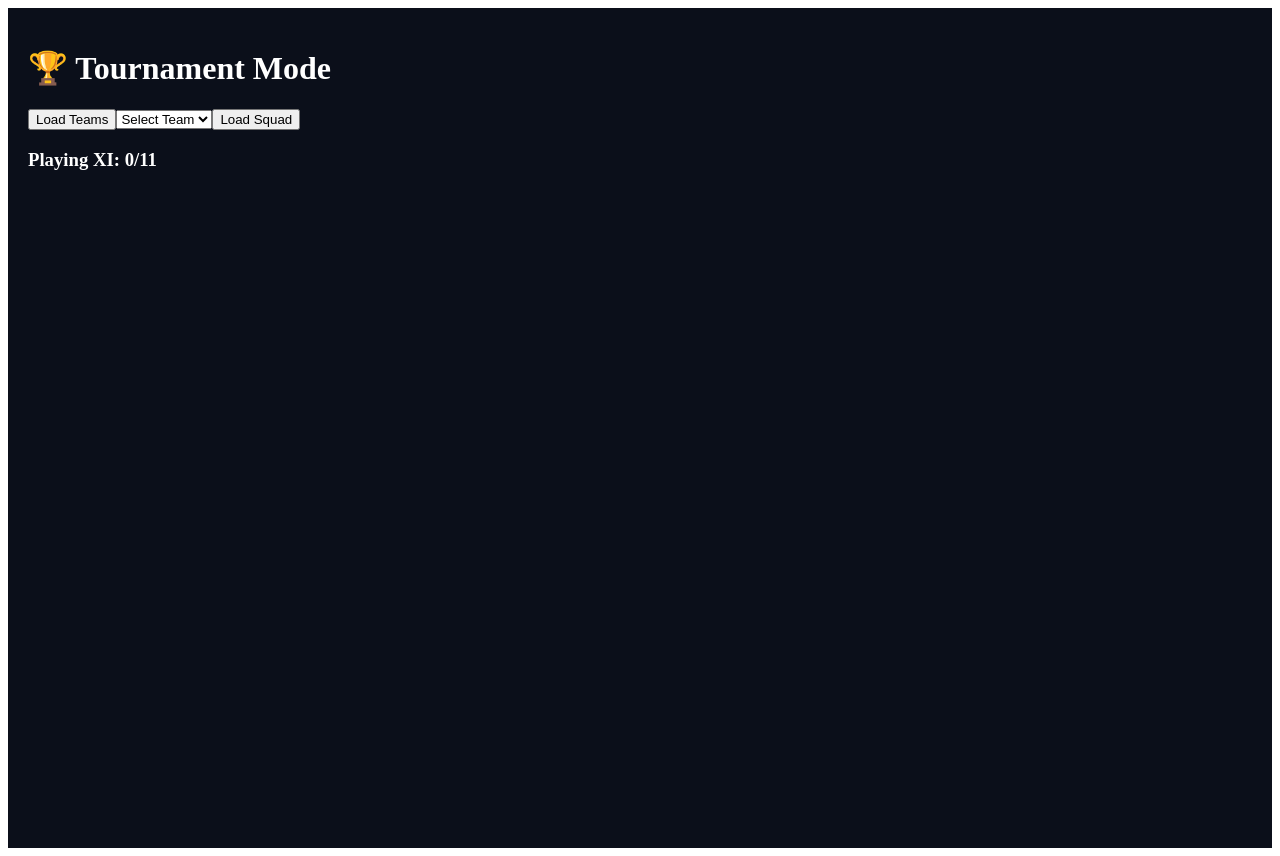
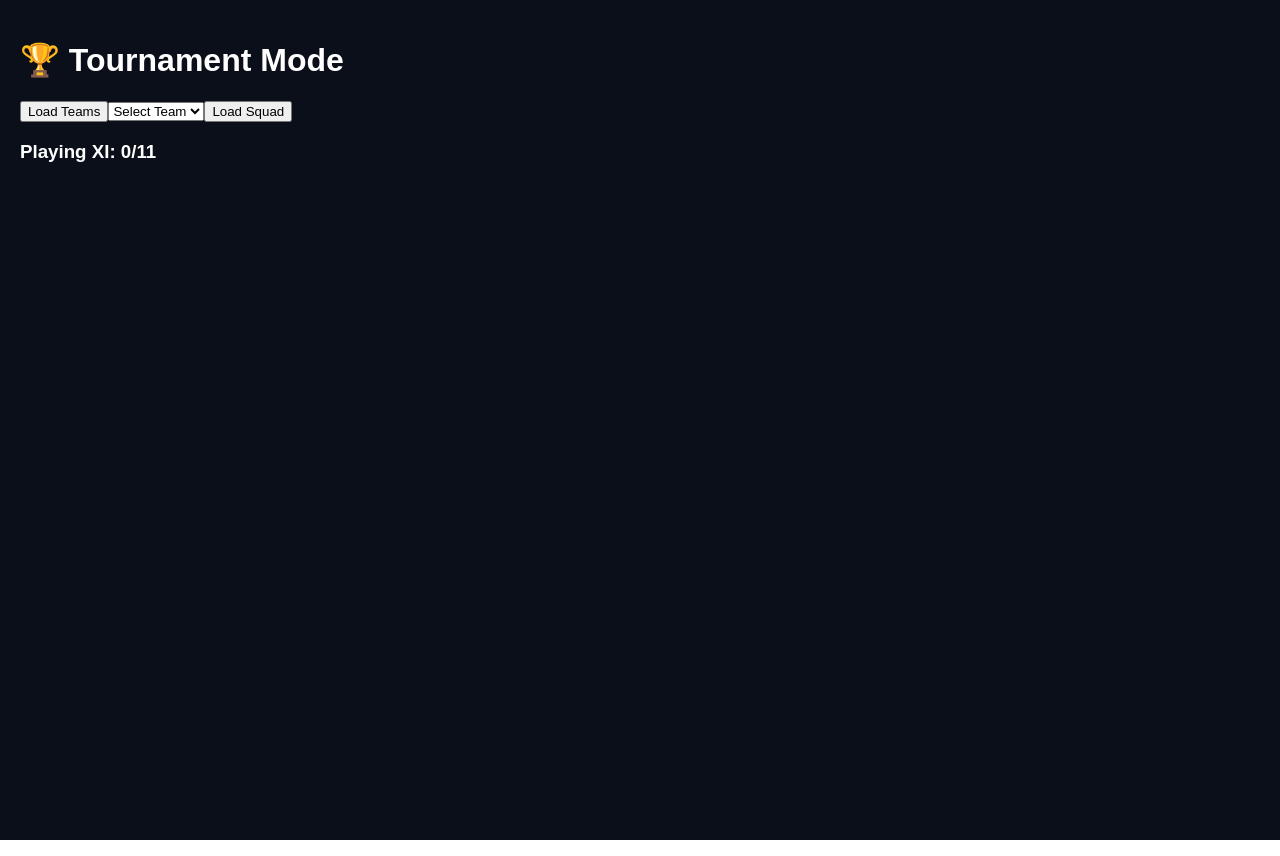
Before and after one commit to Vishal091/ipl-simulator, a Next.js app in the folder frontend/: page /tournament in a window 1280 px wide. Built offline with nearby package versions, Linux system fonts and the light colour scheme.

Commit message:
Create layout.js

```diff
--- /dev/null
+++ b/frontend/app/layout.js
@@ -0,0 +1,14 @@
+export const metadata = {
+  title: "IPL Simulator",
+  description: "Cricket Simulation Game"
+};
+
+export default function RootLayout({ children }) {
+  return (
+    <html lang="en">
+      <body style={{ margin: 0, fontFamily: "sans-serif" }}>
+        {children}
+      </body>
+    </html>
+  );
+}
```
